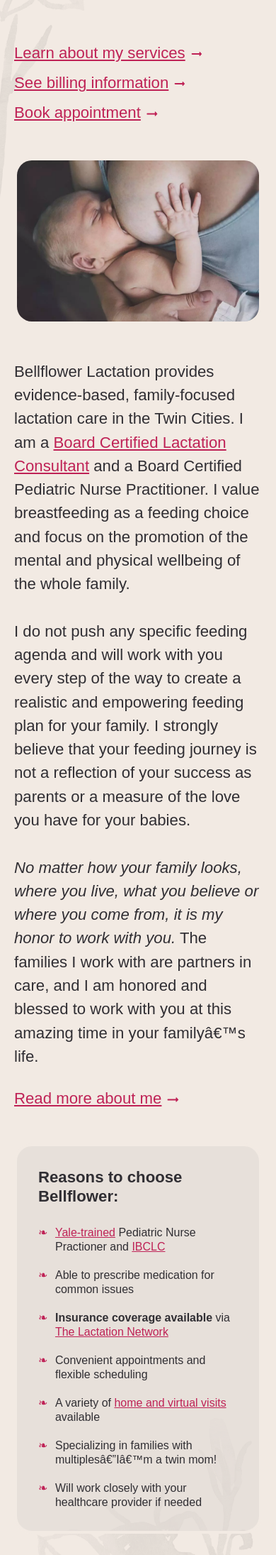
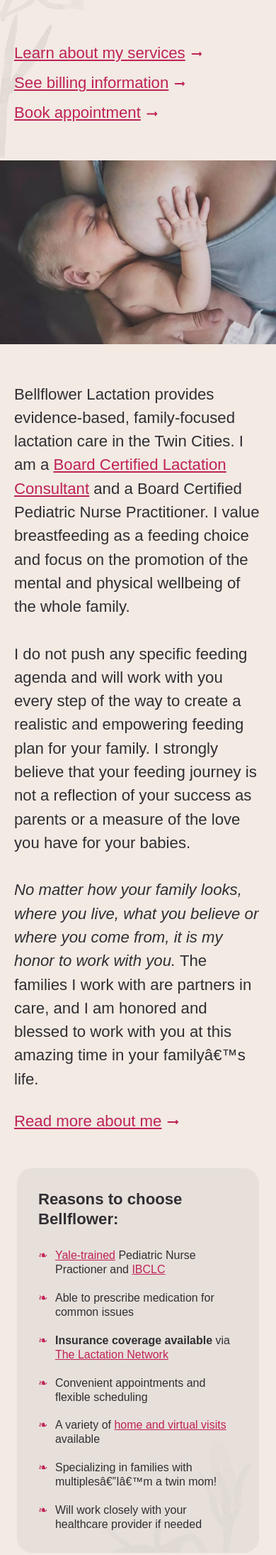
Before and after one commit to bellflowerlactation/bellflower, a Jekyll site: the page built from index.html, in a window 390 px wide. Shown: the part 573-2764 px from the top of the page at 71% size. Built offline with Jekyll 4.4.1, drawn with Linux system fonts in a browser that asks for light colours; some web fonts are replaced.

Commit message:
Improve display of images at mobile viewports

```diff
--- a/about.html
+++ b/about.html
@@ -48,7 +48,7 @@ title: "About"
         neighborhood of Saint Paul, Minnesota.
     </p>
 </div>
-<aside class="sidebar u-gc:1/4 u-grs:2 u-md-gc:1/6 u-sm-gc:1/13">
+<aside class="sidebar u-gc:1/4 u-grs:2 u-md-gc:1/6 u-sm-gc:1/13 u-sm-mr:-4 u-sm-ml:-4">
     <picture>
         <source type="image/webp" srcset="/assets/images/aemelia_800w.webp 800w">
         <source type="image/jpeg" srcset="/assets/images/aemelia_800w.jpg 800w">
--- a/assets/css/imports/critical.css
+++ b/assets/css/imports/critical.css
@@ -300,6 +300,7 @@ ul {
 .u-mb\3A 0 { margin-bottom: calc(var(--grid-unit) * 0); }
 .u-mb\3A 4 { margin-bottom: calc(var(--grid-unit) * 4); }
 .u-mb\3A 8 { margin-bottom: calc(var(--grid-unit) * 8); }
+.u-mb\3A 12 { margin-bottom: calc(var(--grid-unit) * 12); }
 .u-mb\3A 16 { margin-bottom: calc(var(--grid-unit) * 16); }
 
 /* Padding */
@@ -433,6 +434,13 @@ ul {
         font-size: var(--ms-root-step-1);
     }
 
+    main img {
+        border: var(--grid-unit) solid var(--color-background);
+        border-right-width: 0;
+        border-left-width: 0;
+        border-radius: 0;
+    }
+
     /* Classes
      * -----------------------------------------------------------------------------------
      */
@@ -516,8 +524,10 @@ ul {
 
     /* Margin */
 
+    .u-sm-mr\3A -4 { margin-right: calc(var(--grid-unit) * -4); }
+    .u-sm-mb\3A -2 { margin-bottom: calc(var(--grid-unit) * -2); }
     .u-sm-mb\3A 8 { margin-bottom: calc(var(--grid-unit) * 8); }
     .u-sm-mb\3A 10 { margin-bottom: calc(var(--grid-unit) * 10); }
-    .u-sm-mb\3A -2 { margin-bottom: calc(var(--grid-unit) * -2); }
+    .u-sm-ml\3A -4 { margin-left: calc(var(--grid-unit) * -4); }
 
 }
--- a/assets/css/imports/utilities.css
+++ b/assets/css/imports/utilities.css
@@ -50,7 +50,6 @@
 .u-mb\3A 2 { margin-bottom: calc(var(--grid-unit) * 2); }
 .u-mb\3A 6 { margin-bottom: calc(var(--grid-unit) * 6); }
 .u-mb\3A 10 { margin-bottom: calc(var(--grid-unit) * 10); }
-.u-mb\3A 12 { margin-bottom: calc(var(--grid-unit) * 12); }
 
 .u-ml\3A 2 { margin-left: calc(var(--grid-unit) * 2); }
 
--- a/index.html
+++ b/index.html
@@ -18,7 +18,7 @@ title: "Home"
             </li>
         </ul>
     </div>
-    <div class="u-gc:6/13 u-md-gc:1/13">
+    <div class="u-gc:6/13 u-md-gc:1/13 u-sm-mr:-4 u-sm-ml:-4">
         <picture>
             <source
                 type="image/webp"
--- a/services.html
+++ b/services.html
@@ -12,7 +12,7 @@ title: "Services"
         <a href="https://www.health.state.mn.us/diseases/coronavirus/prevention.html">COVID-19
         precautions</a>.
     </p>
-    <div class="u-mb:12 u-sm-mb:8">
+    <div class="u-mb:12 u-sm-mr:-4 u-sm-mb:8 u-sm-ml:-4">
         <picture>
             <source
                 type="image/webp"
```
